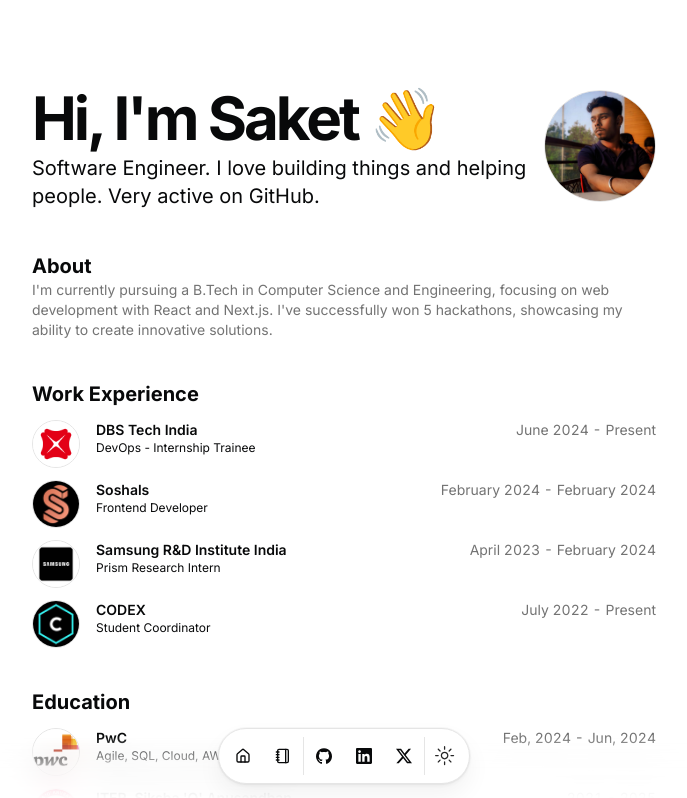
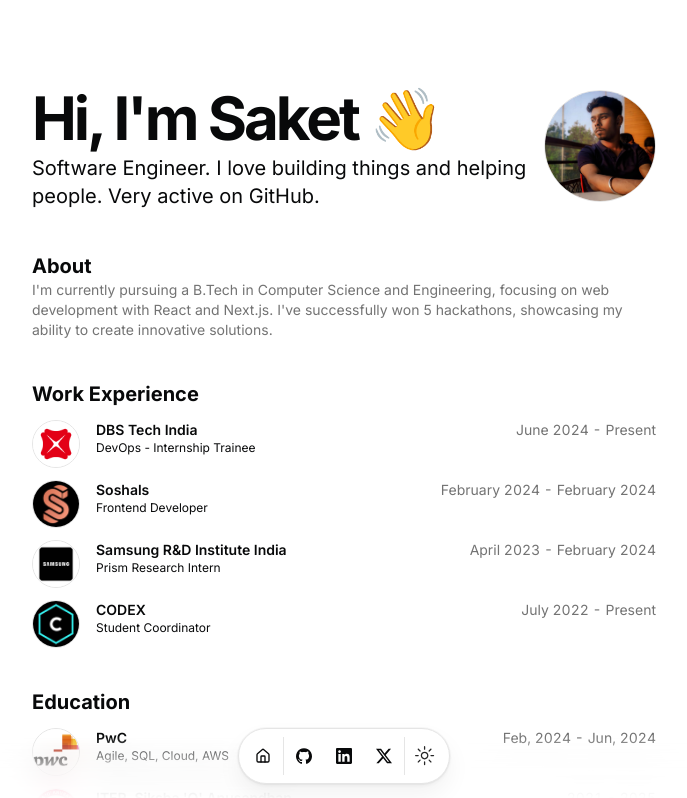
Before and after one commit to whysosaket/portfolio-v2, a Next.js app: page / in a window 1280 px wide. Shown: the top 798 px of the page, without its empty margins (296-983 px from the left). Built offline with nearby package versions, Linux system fonts and the light colour scheme.

Commit message:
Update resume.tsx

```diff
--- a/src/data/resume.tsx
+++ b/src/data/resume.tsx
@@ -32,7 +32,6 @@
   ],
   navbar: [
     { href: "/", icon: HomeIcon, label: "Home" },
-    { href: "/blog", icon: NotebookIcon, label: "Blog" },
   ],
   contact: {
     email: "saketaryan2002@gmail.com",
```
